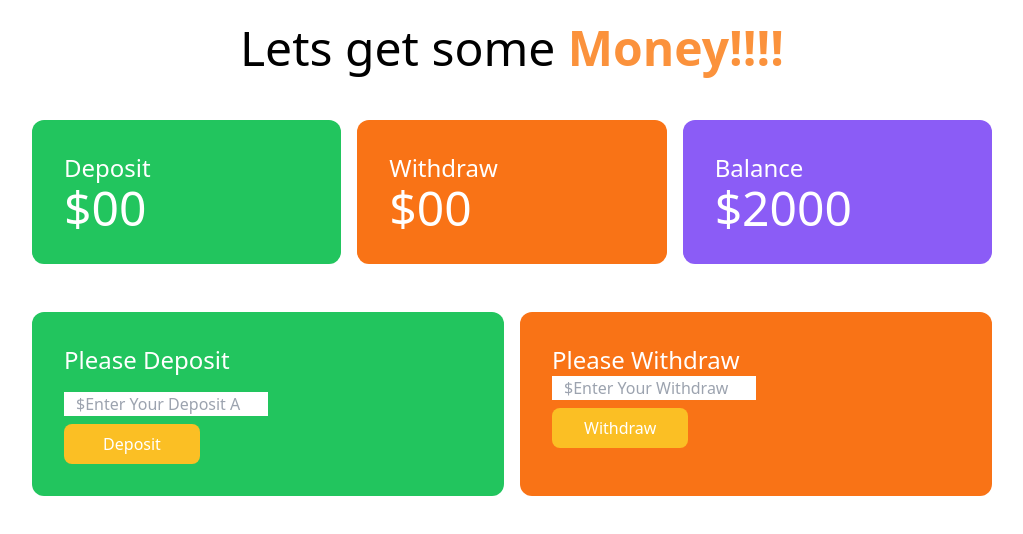
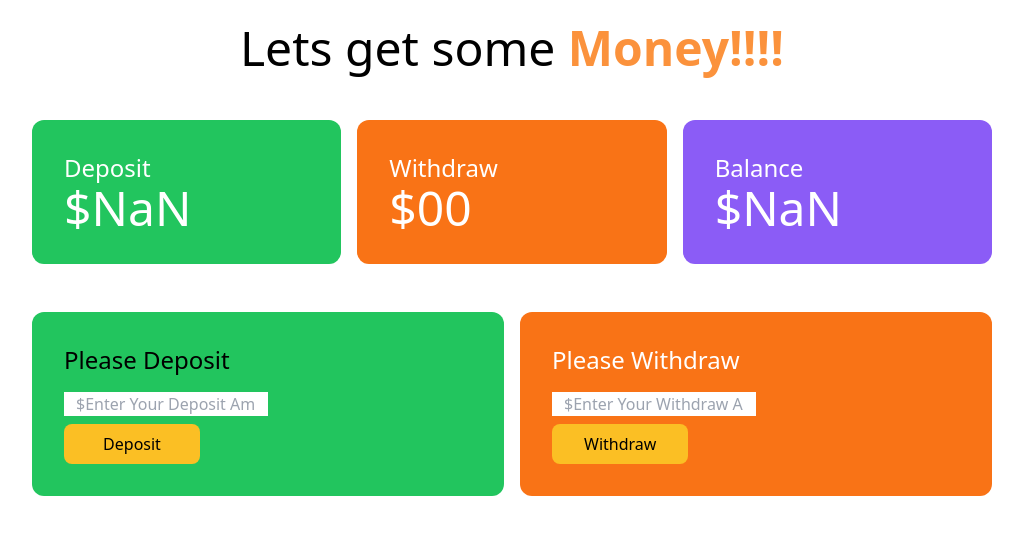
Before and after one commit to HamjaMohtadee04/JS_DOM_Events_practical, a plain HTML site: page bank.html in a window 1280 px wide. Both pictures are taken after a click on the button "Deposit". Shown: the whole page, without its empty margins (128-1151 px from the left). Drawn offline with nearby package versions, Linux system fonts and the light colour scheme.

Commit message:
deposit added

```diff
--- a/bank.html
+++ b/bank.html
@@ -16,36 +16,39 @@
             <div class="grid grid-cols-3 gap-4 w-9/12 mx-auto text-white">
                 <div class="bg-green-500 p-8 rounded-xl">
                     <h4 class="text-2xl">Deposit</h4>
-                <h3 class="text-5xl">$00</h3>
+                <h3 class="text-5xl">$<span id="initialDepositAmount">00</span></h3>
                 </div>
+
                 <div class="bg-orange-500 p-8 rounded-xl">
                     <h4 class="text-2xl">Withdraw</h4>
-                <h3 class="text-5xl">$00</h3>
+                <h3 id="initialWithdrawAmount" class="text-5xl">$00</h3>
                 </div>
+
                 <div class="bg-violet-500 p-8 rounded-xl">
                     <h4 class="text-2xl">Balance</h4>
-                <h3 class="text-5xl">$2000</h3>
+                <h3 class="text-5xl">$<span id="balance_total">2000</span></h3>
                 </div>
             </div>
          </section>
          <!-- Deposit and Withdraw -->
          <section class="mt-12">
-            <div class="grid grid-cols-2 gap-4 w-9/12 mx-auto text-white">
+            <div class="grid grid-cols-2 gap-4 w-9/12 mx-auto">
                 <div class="bg-green-500 p-8 rounded-xl">
-                    <h4 class="text-2xl mb-4">Please Deposit</h4>
-                    <input class="w-6/12 block mb-2 px-3" type="number" name="" id="userDeposit" placeholder="$Enter Your Deposit Amount">
+                    <h4 class="text-2xl mb-4 text-black">Please Deposit</h4>
+                    <input class="w-6/12 block mb-2 px-3 text-black" type="text" name="" id="userDepositField" placeholder="$Enter Your Deposit Amount">
                     <button id="DepositButton" class="text-center
-            bg-amber-400 w-4/12 px-8 font-medium py-2 rounded-lg hover:bg-sky-700 text-center text-white ">Deposit</button>
+            bg-amber-400 w-4/12 px-8 font-medium py-2 rounded-lg hover:bg-sky-700 text-center ">Deposit</button>
                 </div>
 
                 <div class="bg-orange-500 p-8 rounded-xl">
-                    <h4 class="text-2xl">Please Withdraw</h4>
-                    <input class="w-6/12 block mb-2 px-3" type="number" name="" id="userWithdraw" placeholder="$Enter Your Withdraw Amount">
+                    <h4 class="text-2xl mb-4 text-white">Please Withdraw</h4>
+                    <input class="w-6/12 block mb-2 px-3 text-black" type="text" name="" id="userWithdraw" placeholder="$Enter Your Withdraw Amount">
                     <button id="WithdrawButton" class="text-center
-            bg-amber-400 w-4/12 px-8 font-medium py-2 rounded-lg hover:bg-sky-700 text-center text-white ">Withdraw</button>
+            bg-amber-400 w-4/12 px-8 font-medium py-2 rounded-lg hover:bg-sky-700 text-center">Withdraw</button>
                 </div>
             </div>
          </section>
         </main>
+        <script src="js/deposit.js"></script>
 </body>
 </html>
--- /dev/null
+++ b/js/deposit.js
@@ -0,0 +1,42 @@
+document.getElementById("DepositButton").addEventListener("click",function(){
+  //get the amount from the deposit amount field
+  const DepositField = document.getElementById("userDepositField");
+  const newDepositeAmountString = DepositField.value;
+  const newDepositeAmount = parseFloat(newDepositeAmountString);
+   //console.log(typeof newDepositeAmount);
+
+//step 3 get the amount of deposit
+//for non input (element other than input textarea) use innerText to get the text
+const depositTotalElement = document.getElementById("initialDepositAmount");
+const previousdepositTotalString = depositTotalElement.innerText;
+const previousdepositTotal = parseFloat(previousdepositTotalString);
+// console.log(depositTotal)
+
+//add numbers to set the total deposit
+const currentDepositTotal = newDepositeAmount+previousdepositTotal;
+
+//get current balance total
+ const balancetotalElement = document.getElementById("balance_total");
+const previousbalanceTotalString= balancetotalElement.innerText;
+ const previousbalanceTotal = parseFloat(previousbalanceTotalString);
+
+
+
+
+
+///calculate current balance
+
+const CurrentBalanceTotal = previousbalanceTotal + currentDepositTotal;
+
+//set the deposit total
+depositTotalElement.innerText = currentDepositTotal;
+
+//set the balance total
+balancetotalElement.innerText = CurrentBalanceTotal;
+
+
+
+
+//clear the deposit field
+DepositField.value ='';
+});
```
